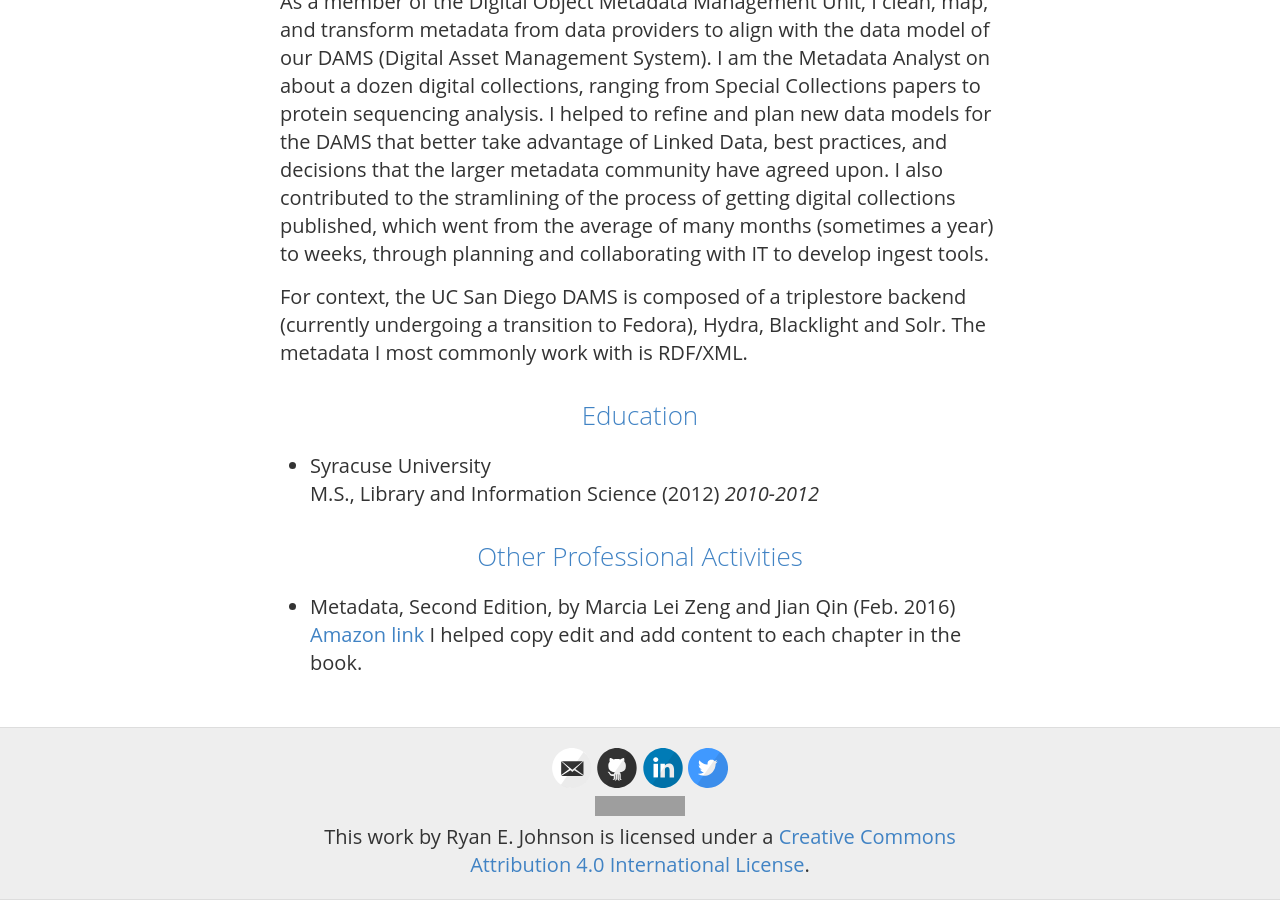
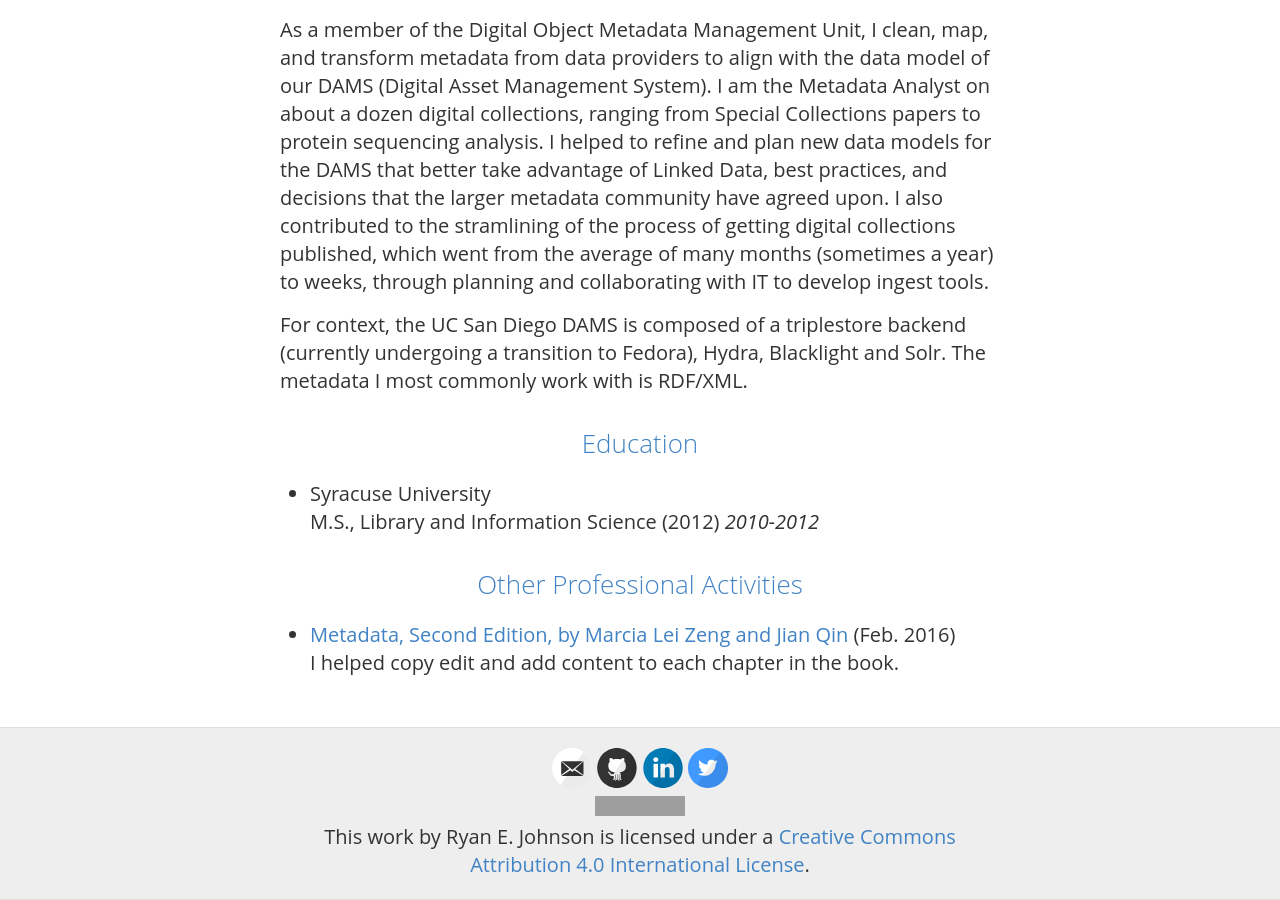
Before and after one commit to remerjohnson/remerjohnson.github.io, a Jekyll site: the page built from resume.md, in a window 1280 px wide and 900 px high, scrolled down 962 px. Built offline with Jekyll 4.4.1, drawn with Linux system fonts in a browser that asks for light colours; nearby versions of some CDN libraries; grey boxes are pictures that could not be loaded.

Commit message:
Updated resume

```diff
--- a/resume.md
+++ b/resume.md
@@ -29,5 +29,5 @@ _2010-2012_
 
 ## Other Professional Activities
 
-+ Metadata, Second Edition, by Marcia Lei Zeng and Jian Qin (Feb. 2016) [Amazon link](http://www.amazon.com/Metadata-Second-Marcia-Lei-Zeng/dp/1555709656)
++ [Metadata, Second Edition, by Marcia Lei Zeng and Jian Qin]((http://www.amazon.com/Metadata-Second-Marcia-Lei-Zeng/dp/1555709656)) (Feb. 2016)
 I helped copy edit and add content to each chapter in the book.
```
